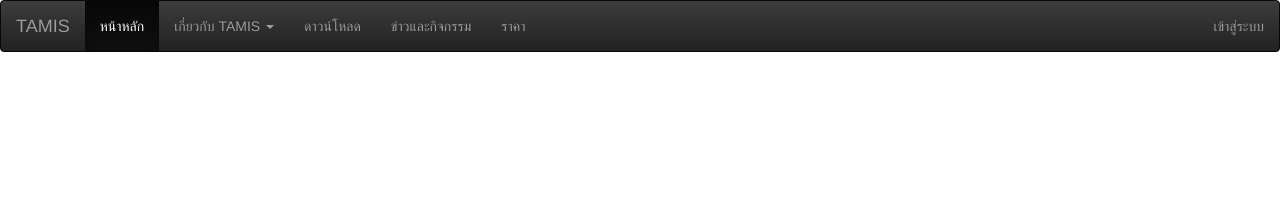
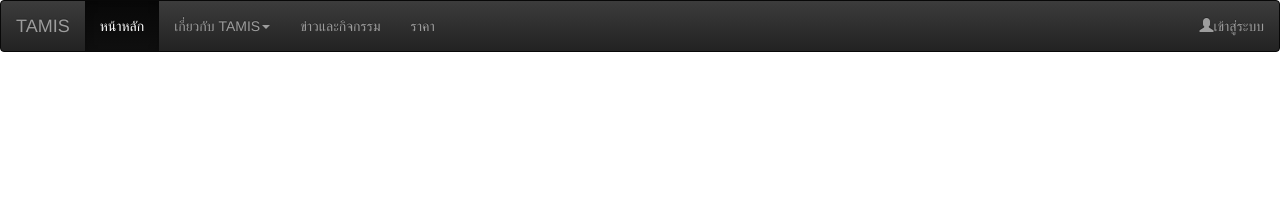
Before and after one commit to Acherrylp/Acherry.github.io, a Jekyll site: the page built from home.html, in a window 1280 px wide. Shown: the top 207 px of the page. Built offline with Jekyll 4.4.1, drawn with Linux system fonts in a browser that asks for light colours.

Commit message:
สร้างnev ด้วย dropdown

```diff
--- a/_config.yml
+++ b/_config.yml
@@ -15,6 +15,7 @@
 # in the templates via {{ site.myvariable }}.
 title: Tamis
 email: lookpla.talom@gmail.com
+
 description: > # this means to ignore newlines until "baseurl:"
   Write an awesome description for your new site here. You can edit this
   line in _config.yml. It will appear in your document head meta (for
--- a/_layouts/default-new.html
+++ b/_layouts/default-new.html
@@ -2,6 +2,7 @@
 <html>
 
 <head>
+
   <!-- Latest compiled and minified CSS -->
   <link rel="stylesheet" href="https://maxcdn.bootstrapcdn.com/bootstrap/3.3.7/css/bootstrap.min.css" integrity="sha384-BVYiiSIFeK1dGmJRAkycuHAHRg32OmUcww7on3RYdg4Va+PmSTsz/K68vbdEjh4u" crossorigin="anonymous">
 
@@ -10,8 +11,8 @@
 
   <!-- Latest compiled and minified JavaScript -->
   <script src="https://maxcdn.bootstrapcdn.com/bootstrap/3.3.7/js/bootstrap.min.js" integrity="sha384-Tc5IQib027qvyjSMfHjOMaLkfuWVxZxUPnCJA7l2mCWNIpG9mGCD8wGNIcPD7Txa" crossorigin="anonymous"></script>
+
 </head>
-
 
 <body>
 <nav class="navbar navbar-inverse">
@@ -21,26 +22,16 @@
   </div>
   <ul class="nav navbar-nav">
         <li class="active"><a href="#">หน้าหลัก</a></li>
-       <li class="dropdown"><a class="dropdown-toggle" data-toggle="dropdown" href="#">เกี่ยวกับ TAMIS <span class="caret"></span></a>
+        <li class="dropdown">
+        <a href="#" class="dropdown-toggle" data-toggle="dropdown" role="button" aria-haspopup="true" aria-expanded="false">เกี่ยวกับ TAMIS<span class="caret"></span></a>
           <ul class="dropdown-menu">
             <li><a href="#">รู้จักกับ TAMIS</a></li>
             <li><a href="#">ประโยชน์ TAMIS</a></li>
           </ul>
-       </li>
-       <li><a href="#">ดาวน์โหลด</a></li>
              <li><a href="#">ข่าวและกิจกรรม</a></li>
-       <li><a href="#">ราคา</a></li>
-     </ul>
+            <li><a href="#">ราคา</a></li></ul>
 <ul class="nav navbar-nav navbar-right">
-       <li><a href="#">เข้าสู่ระบบ</a></li>
-   </div>
- </nav>
-
-
- </body>
- </html>
-
-
+         <li><a href="#"><span class="glyphicon glyphicon-user"></span>เข้าสู่ระบบ</a></li></ul>
 
 </body>
 
--- a/news.html
+++ b/news.html
@@ -51,9 +51,12 @@ article {
 <article>
   <h1>ประกาศปรับปรุงทามิส (TAMIS) V.4.1.4</h1>
 
+{{site.date}}
+
   <center>
     <img src="http://www.tamis.in.th/image/system.png">
 </center>
+
 Lorem Ipsum คือ เนื้อหาจำลองแบบเรียบๆ ที่ใช้กันในธุรกิจงานพิมพ์หรืองานเรียงพิมพ์ มันได้กลายมาเป็นเนื้อหาจำลองมาตรฐานของธุรกิจดังกล่าวมาตั้งแต่ศตวรรษที่ 16 เมื่อเครื่องพิมพ์โนเนมเครื่องหนึ่งนำรางตัวพิมพ์มาสลับสับตำแหน่งตัวอักษรเพื่อทำหนังสือตัวอย่าง Lorem
 Ipsum อยู่ยงคงกระพันมาไม่ใช่แค่เพียงห้าศตวรรษ แต่อยู่มาจนถึงยุคที่พลิกโฉมเข้าสู่งานเรียงพิมพ์ด้วยวิธีทางอิเล็กทรอนิกส์ และยังคงสภาพเดิมไว้อย่างไม่มีการเปลี่ยนแปลง มันได้รับความนิยมมากขึ้นในยุค ค.ศ. 1960 เมื่อแผ่น Letraset วางจำหน่ายโดยมีข้อความบนนั้นเป็น
 Lorem Ipsum และล่าสุดกว่านั้น คือเมื่อซอฟท์แวร์การทำสื่อสิ่งพิมพ์ (Desktop Publishing) อย่าง Aldus PageMaker ได้รวมเอา Lorem Ipsum เวอร์ชั่นต่างๆ เข้าไว้ในซอฟท์แวร์ด้วย ตรงกันข้ามกับความเชื่อที่นิยมกัน Lorem Ipsum ไม่ได้เป็นเพียงแค่ชุดตัวอักษรที่สุ่มขึ้นมามั่วๆ
```
Lines whose indentation alone changed are shown as unchanged.
